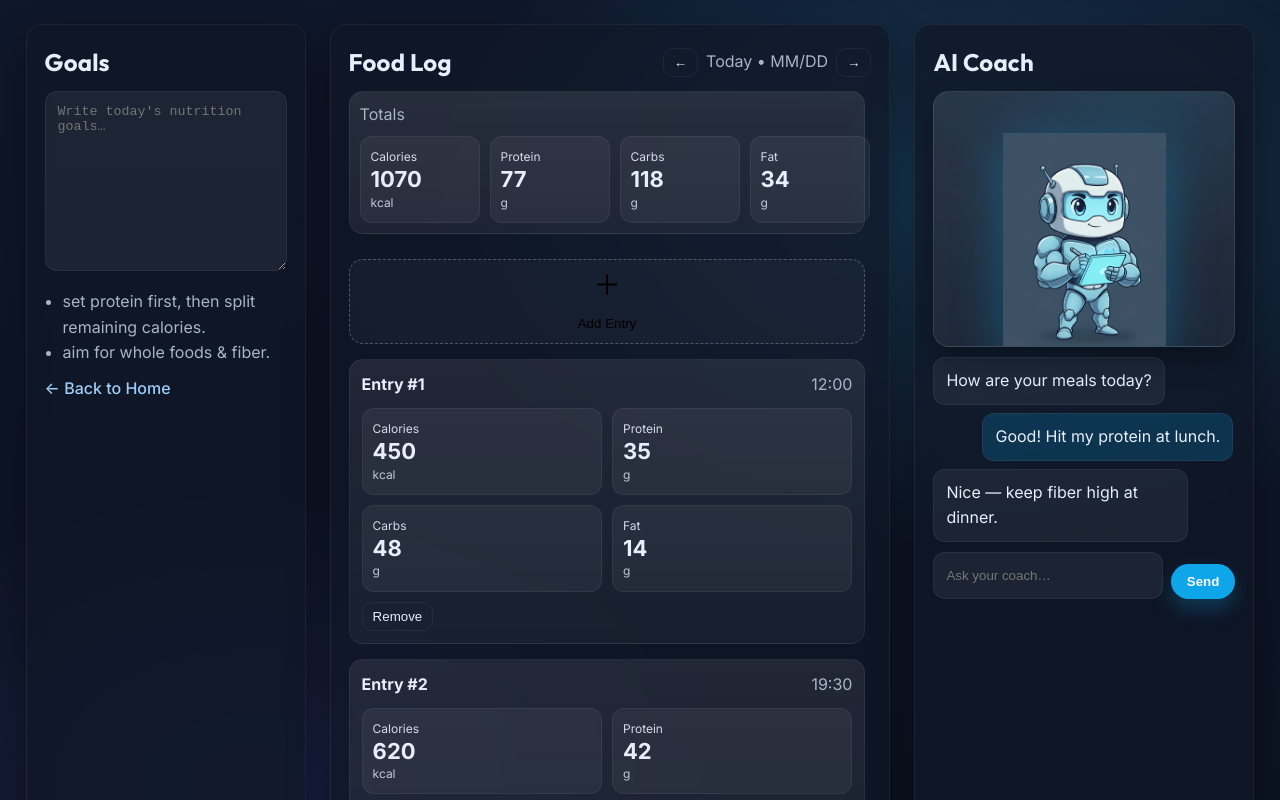
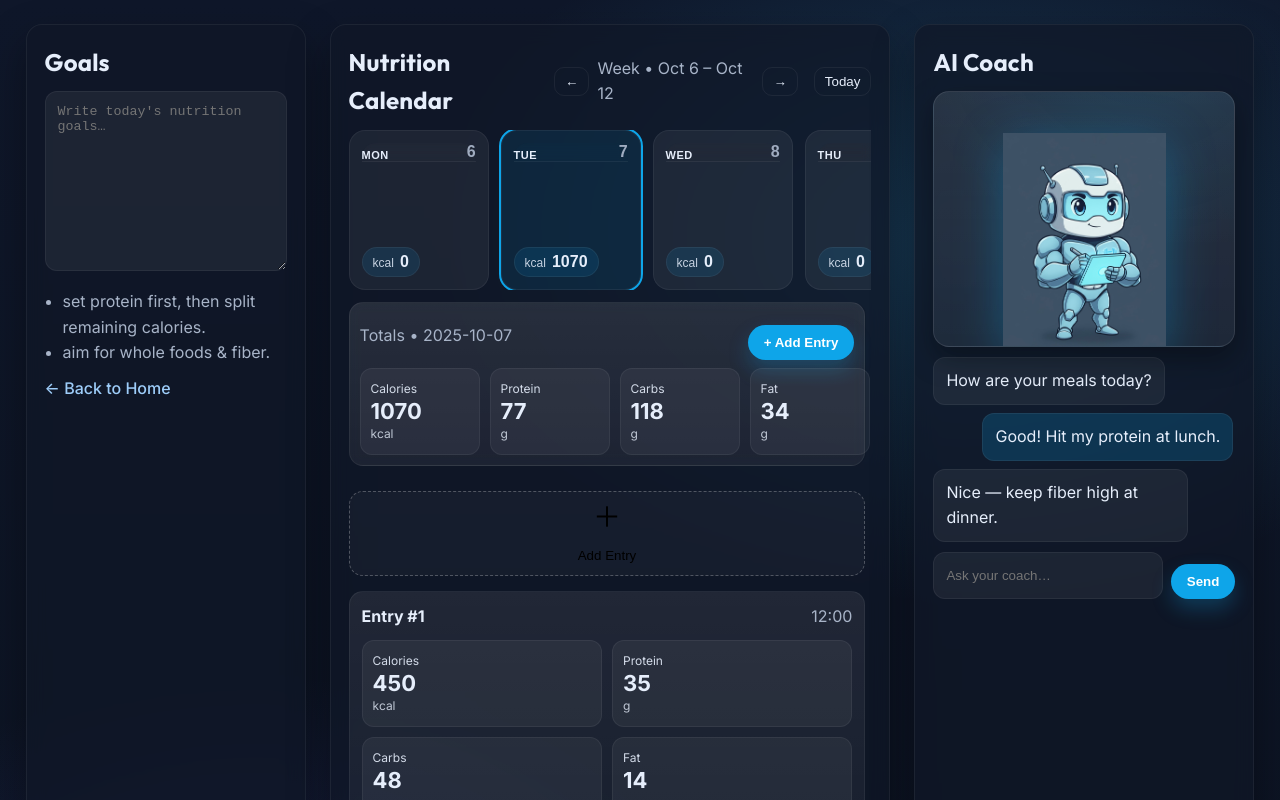
Before and after one commit to aidandawley/Futures-Coaching, a React (Vite) app in the folder Coach/: page /food in a window 1280 px wide. Shown: the top 800 px of the page. Built offline with nearby package versions, Linux system fonts and the light colour scheme.

Commit message:
updated food tracker

```diff
--- a/Coach/src/Food.jsx
+++ b/Coach/src/Food.jsx
@@ -1,8 +1,18 @@
-import { useState, useMemo } from "react";
+import { useEffect, useMemo, useState } from "react";
 import { Link } from "react-router-dom";
 import "./styles/food.css";
 import coachImg from "./assets/Coach.png";
 
+/* ---------- tiny date utils (match Tracker’s behavior: Monday-start weeks) ---------- */
+function toISODate(d) { return d.toISOString().slice(0, 10); }
+function addDays(d, n) { const x = new Date(d); x.setDate(x.getDate() + n); return x; }
+function getWeekStart(d) {
+  const x = new Date(d);
+  const dow = (x.getDay() + 6) % 7; // Mon=0 … Sun=6
+  x.setDate(x.getDate() - dow);
+  x.setHours(0, 0, 0, 0);
+  return x;
+}
 function nowHHMM() {
   const d = new Date();
   const hh = String(d.getHours()).padStart(2, "0");
@@ -10,11 +20,47 @@ function nowHHMM() {
   return `${hh}:${mm}`;
 }
 
-export default function Food() {
-  const [entries, setEntries] = useState([
+/* ---------- demo seed for today only; other days start empty ---------- */
+const seedToday = toISODate(new Date());
+const initialEntriesByDay = {
+  [seedToday]: [
     { id: 1, title: "Entry #1", time: "12:00", calories: 450, protein: 35, carbs: 48, fat: 14 },
     { id: 2, title: "Entry #2", time: "19:30", calories: 620, protein: 42, carbs: 70, fat: 20 },
-  ]);
+  ],
+};
+
+export default function Food() {
+  /* ---------- calendar / day selection ---------- */
+  const [currentWeekStart, setCurrentWeekStart] = useState(getWeekStart(new Date()));
+  const weekDays = Array.from({ length: 7 }, (_, i) => addDays(currentWeekStart, i));
+  const [selectedDayISO, setSelectedDayISO] = useState(toISODate(new Date()));
+
+  const dayNames = ["Mon", "Tue", "Wed", "Thu", "Fri", "Sat", "Sun"];
+  const weekEnd = addDays(currentWeekStart, 6);
+  const weekLabel = `${currentWeekStart.toLocaleDateString(undefined, { month: "short", day: "numeric" })} – ${weekEnd.toLocaleDateString(undefined, { month: "short", day: "numeric" })}`;
+
+  function prevWeek() { setCurrentWeekStart(addDays(currentWeekStart, -7)); }
+  function nextWeek() { setCurrentWeekStart(addDays(currentWeekStart, 7)); }
+  function goToToday() {
+    const today = new Date();
+    setCurrentWeekStart(getWeekStart(today));
+    setSelectedDayISO(toISODate(today));
+  }
+
+  /* ---------- entries are stored per-day so calendar can show totals ---------- */
+  const [entriesByDay, setEntriesByDay] = useState(initialEntriesByDay);
+
+  // convenience getter/setter for entries for the selected day
+  const entries = entriesByDay[selectedDayISO] ?? [];
+  function setEntriesForSelected(updater) {
+    setEntriesByDay((prev) => {
+      const current = prev[selectedDayISO] ?? [];
+      const nextList = typeof updater === "function" ? updater(current) : updater;
+      return { ...prev, [selectedDayISO]: nextList };
+    });
+  }
+
+  /* ---------- add-entry form state ---------- */
   const [showForm, setShowForm] = useState(false);
   const [draft, setDraft] = useState({
     title: "",
@@ -25,7 +71,14 @@ export default function Food() {
     fat: "",
   });
 
-  // totals update whenever entries change
+  const resetDraft = () => {
+    setDraft({ title: "", time: nowHHMM(), calories: "", protein: "", carbs: "", fat: "" });
+  };
+
+  const openForm = () => { resetDraft(); setShowForm(true); };
+  const cancelForm = () => { setShowForm(false); resetDraft(); };
+
+  /* ---------- derived totals (for the selected day) ---------- */
   const totals = useMemo(() => {
     return entries.reduce(
       (a, e) => ({
@@ -38,20 +91,34 @@ export default function Food() {
     );
   }, [entries]);
 
-  const resetDraft = () => {
-    setDraft({ title: "", time: nowHHMM(), calories: "", protein: "", carbs: "", fat: "" });
-  };
+  /* ---------- compute per-day totals for the whole week (for chips on each column) ---------- */
+  const totalsByISO = useMemo(() => {
+    const map = new Map();
+    for (const d of weekDays) {
+      const iso = toISODate(d);
+      const list = entriesByDay[iso] ?? [];
+      const t = list.reduce(
+        (a, e) => ({
+          calories: a.calories + (e.calories || 0),
+          protein:  a.protein  + (e.protein  || 0),
+          carbs:    a.carbs    + (e.carbs    || 0),
+          fat:      a.fat      + (e.fat      || 0),
+        }),
+        { calories: 0, protein: 0, carbs: 0, fat: 0 }
+      );
+      map.set(iso, t);
+    }
+    return map;
+  }, [weekDays, entriesByDay]);
 
-  const openForm = () => { resetDraft(); setShowForm(true); };
-  const cancelForm = () => { setShowForm(false); resetDraft(); };
-
+  /* ---------- handlers ---------- */
   const saveEntry = (e) => {
     e.preventDefault();
-    const nextId = entries.length ? Math.max(...entries.map(x => x.id)) + 1 : 1;
+    setEntriesForSelected((prev) => {
+      const nextId = prev.length ? Math.max(...prev.map(x => x.id)) + 1 : 1;
       const title = draft.title.trim() || `Entry #${nextId}`;
       const time  = draft.time.trim() || nowHHMM();
       const toNum = (v) => (v === "" ? 0 : Math.max(0, Number(v) || 0));
-
       const newEntry = {
         id: nextId, title, time,
         calories: toNum(draft.calories),
@@ -59,12 +126,23 @@ export default function Food() {
         carbs:    toNum(draft.carbs),
         fat:      toNum(draft.fat),
       };
-    setEntries((prev) => [newEntry, ...prev]);
+      return [newEntry, ...prev].sort((a, b) => a.time.localeCompare(b.time)); // keep chronological
+    });
     setShowForm(false);
     resetDraft();
   };
 
-  const removeEntry = (id) => setEntries((prev) => prev.filter((e) => e.id !== id));
+  const removeEntry = (id) => {
+    setEntriesForSelected((prev) => prev.filter((e) => e.id !== id));
+  };
+
+  // when you flip weeks and the previously selected day is outside, select the Monday
+  useEffect(() => {
+    const weekISO = new Set(weekDays.map(toISODate));
+    if (!weekISO.has(selectedDayISO)) {
+      setSelectedDayISO(toISODate(currentWeekStart));
+    }
+  }, [currentWeekStart]); // eslint-disable-line
 
   return (
     <main className="food-page">
@@ -83,21 +161,53 @@ export default function Food() {
           <Link className="back-link" to="/home">← Back to Home</Link>
         </aside>
 
-        {/* center — food log */}
+        {/* center — calendar + food log for selected day */}
         <section className="panel-dark log-panel">
           <header className="panel-head">
-            <h2>Food Log</h2>
+            <h2>Nutrition Calendar</h2>
             <div className="day-switch">
-              <button className="ghost" type="button">←</button>
-              <div className="date muted">Today • MM/DD</div>
-              <button className="ghost" type="button">→</button>
+              <button className="ghost" type="button" onClick={prevWeek}>←</button>
+              <div className="date muted">Week • {weekLabel}</div>
+              <button className="ghost" type="button" onClick={nextWeek}>→</button>
+              <button className="ghost" type="button" onClick={goToToday} style={{ marginLeft: 8 }}>Today</button>
             </div>
           </header>
 
+          {/* weekly grid with daily calorie chips */}
+          <div className="calendar-grid calendar-grid--food">
+            {weekDays.map((d, i) => {
+              const iso = toISODate(d);
+              const t = totalsByISO.get(iso) || { calories: 0 };
+              const isSelected = iso === selectedDayISO;
+              return (
+                <button
+                  key={iso}
+                  type="button"
+                  className={`day-col ${isSelected ? "selected" : ""}`}
+                  onClick={() => setSelectedDayISO(iso)}
+                  title="View this day’s log"
+                >
+                  <div className="day-head">
+                    <div className="day-name">{dayNames[i]}</div>
+                    <div className="day-date muted">{d.getDate()}</div>
+                  </div>
+                  <div className="nutri-chip">
+                    <span className="nutri-chip__label">kcal</span>
+                    <span className="nutri-chip__value">{t.calories}</span>
+                  </div>
+                </button>
+              );
+            })}
+          </div>
+
+          {/* selected-day log + totals */}
           <div className="log-body">
-            {/* totals at the top */}
+            {/* totals for selected day */}
             <div className="summary-card">
-              <div className="summary-head"><span className="muted">Totals</span></div>
+              <div className="summary-head">
+                <span className="muted">Totals • {selectedDayISO}</span>
+                <button className="btn btn--blue" type="button" onClick={openForm}>+ Add Entry</button>
+              </div>
               <div className="summary-row">
                 <div className="metric"><div className="label">Calories</div><div className="value">{totals.calories}</div><div className="unit">kcal</div></div>
                 <div className="metric"><div className="label">Protein</div><div className="value">{totals.protein}</div><div className="unit">g</div></div>
@@ -175,7 +285,7 @@ export default function Food() {
               </form>
             )}
 
-            {/* add tile */}
+            {/* add tile (kept for keyboard/tap affordance) */}
             {!showForm && (
               <button className="entry-card add" type="button" onClick={openForm}>
                 <span className="plus">＋</span>
@@ -183,7 +293,7 @@ export default function Food() {
               </button>
             )}
 
-            {/* entries */}
+            {/* entries (for selected day only) */}
             {entries.map((e) => (
               <article className="entry-card" key={e.id}>
                 <div className="entry-head">
--- a/Coach/src/styles/food.css
+++ b/Coach/src/styles/food.css
@@ -217,3 +217,116 @@
   @media (max-width: 700px){
     .summary-row{ grid-template-columns: repeat(2, minmax(120px,1fr)); }
   }
+
+  /* calendar grid reused from tracker aesthetics (slimmed) */
+.calendar-grid.calendar-grid--food{
+  display:grid;
+  grid-template-columns: repeat(7, minmax(120px,1fr));
+  gap: clamp(8px, 1vw, 12px);
+  margin-bottom: 12px;
+}
+.day-col{
+  text-align:left;
+  border:1px solid var(--panel-border);
+  border-radius:14px;
+  padding:10px;
+  background:linear-gradient(180deg, rgba(255,255,255,.08), rgba(255,255,255,.04));
+  cursor:pointer;
+  transition:transform .08s ease, box-shadow .15s ease, background .2s ease;
+}
+.day-col:hover{ transform: translateY(-1px); box-shadow:0 10px 20px rgba(14,165,233,.20); }
+.day-col.selected{ outline:2px solid var(--accent); }
+
+.day-head{ display:flex; align-items:flex-end; justify-content:space-between; margin-bottom:8px; }
+.day-name{ font-weight:700; letter-spacing:.2px; }
+
+/* small chip that shows daily kcal total */
+.nutri-chip{
+  display:inline-flex; align-items:baseline; gap:6px;
+  border:1px solid var(--panel-border);
+  border-radius:999px;
+  padding:6px 10px;
+  background:rgba(14,165,233,.08);
+}
+.nutri-chip__label{ font-size:12px; opacity:.85; }
+.nutri-chip__value{ font-weight:800; font-size:16px; line-height:1; }
+
+/* responsive */
+@media (max-width: 900px){
+  .calendar-grid.calendar-grid--food{ grid-template-columns: repeat(3, minmax(120px,1fr)); }
+}
+@media (max-width: 600px){
+  .calendar-grid.calendar-grid--food{ grid-template-columns: repeat(2, minmax(120px,1fr)); }
+}
+
+/* ---- FOOD CALENDAR OVERRIDES (scoped) ---- */
+.food-page .calendar-grid.calendar-grid--food{
+  display:grid;
+  grid-template-columns: repeat(7, minmax(140px,1fr));
+  gap: clamp(8px, 1vw, 12px);
+  margin-bottom: 12px;
+}
+
+/* force Food’s own look; ignore tracker.css */
+.food-page .calendar-grid--food .day-col{
+  display:flex;
+  flex-direction:column;
+  justify-content:space-between;
+  align-items:flex-start;
+
+  text-align:left;
+  padding:12px;
+  min-height:160px;
+
+  background: rgba(255,255,255,.06);
+  border:1px solid var(--panel-border);
+  border-radius:16px;
+  box-shadow: none;
+
+  cursor:pointer;
+  transition:transform .08s ease, box-shadow .15s ease, background .2s ease;
+}
+.food-page .calendar-grid--food .day-col:hover{
+  transform: translateY(-1px);
+  box-shadow:0 10px 20px rgba(14,165,233,.20);
+}
+.food-page .calendar-grid--food .day-col.selected{
+  outline:2px solid var(--accent);
+  background: rgba(14,165,233,.10);
+}
+
+/* keep the header compact; remove “band” look */
+.food-page .calendar-grid--food .day-head{
+  width:100%;
+  display:flex;
+  align-items:flex-end;
+  justify-content:space-between;
+  margin:0;                 /* was adding extra dark bar feel */
+  padding:0;
+  background: transparent;  /* defeat any inherited backgrounds */
+}
+
+/* kcal chip */
+.food-page .calendar-grid--food .nutri-chip{
+  display:inline-flex;
+  align-items:baseline;
+  gap:6px;
+  padding:6px 10px;
+  border-radius:999px;
+  border:1px solid var(--panel-border);
+  background:rgba(14,165,233,.12);
+}
+.food-page .calendar-grid--food .nutri-chip__label{ font-size:12px; opacity:.85; }
+.food-page .calendar-grid--food .nutri-chip__value{ font-weight:800; font-size:16px; line-height:1; }
+
+/* responsive tweaks */
+@media (max-width: 900px){
+  .food-page .calendar-grid.calendar-grid--food{
+    grid-template-columns: repeat(3, minmax(140px,1fr));
+  }
+}
+@media (max-width: 600px){
+  .food-page .calendar-grid.calendar-grid--food{
+    grid-template-columns: repeat(2, minmax(140px,1fr));
+  }
+}
```
Lines whose indentation alone changed are shown as unchanged.
